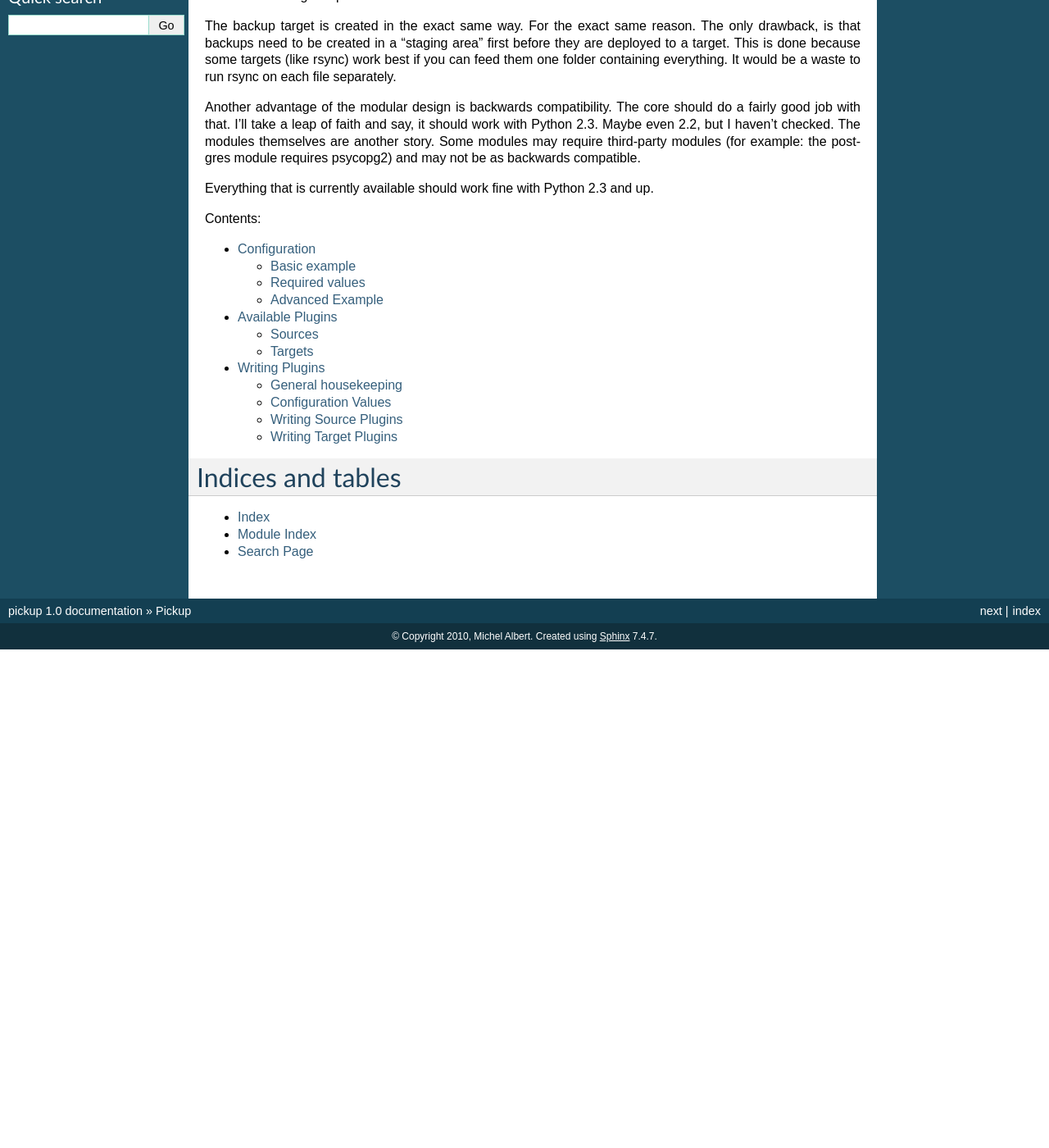
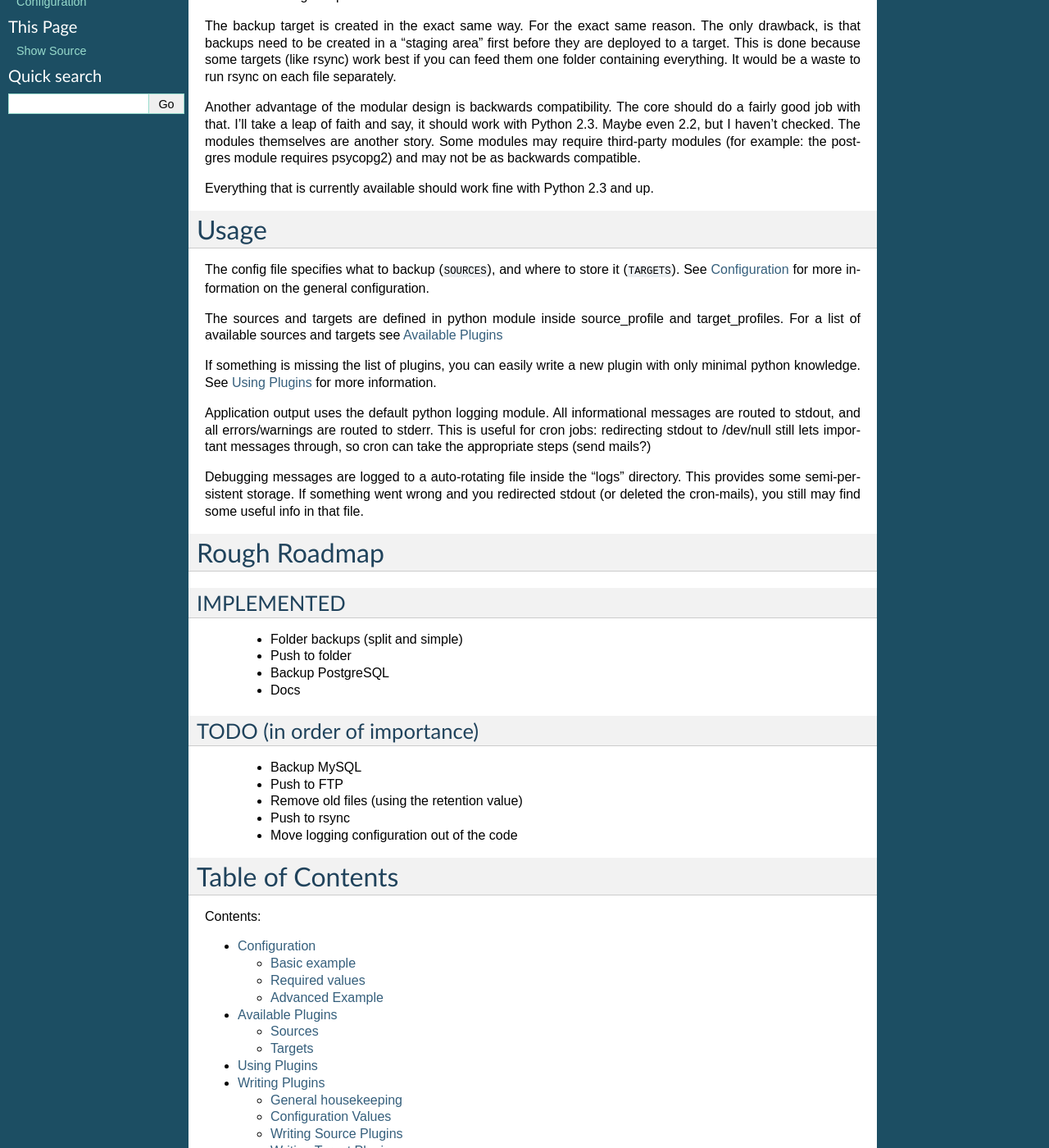
Before and after one commit to exhuma/pickup, a Sphinx documentation site: the page built from docs/source/index.rst, in a window 1280 px wide and 1400 px high, scrolled down 245 px. Shown: the whole window at 82% size. Built offline with Sphinx 7.4.7, drawn with Linux system fonts in a browser that asks for light colours; before the commit the page ends 1037 px from its top, so only the background shows below that; some of the changed text lies outside the part shown.

Commit message:
"command" plugin added
- New source plugin: "command"
- staging area subfolders are now created automatically. No need for
  plugin developers to worry about this step any longer
- Documentation update

```diff
--- a/docs/source/available_plugins.rst
+++ b/docs/source/available_plugins.rst
@@ -14,6 +14,10 @@
 ~~~~~~~~
 .. automodule:: source_profile.postgres
 
+command
+~~~~~~~
+.. automodule:: source_profile.command
+
 Targets
 -------
 
--- a/docs/source/index.rst
+++ b/docs/source/index.rst
@@ -32,6 +32,55 @@
 
 Everything that is currently available should work fine with Python 2.3 and up.
 
+Usage
+=====
+
+The config file specifies what to backup (``SOURCES``), and where to store it
+(``TARGETS``). See :ref:`configuration` for more information on the general
+configuration.
+
+The sources and targets are defined in python module inside source_profile and
+target_profiles.  For a list of available sources and targets see
+:ref:`available_plugins`
+
+If something is missing the list of plugins, you can easily write a new plugin
+with only minimal python knowledge. See :ref:`writing_plugins` for more
+information.
+
+Application output uses the default python logging module. All informational
+messages are routed to stdout, and all errors/warnings are routed to stderr.
+This is useful for cron jobs: redirecting stdout to /dev/null still lets
+important messages through, so cron can take the appropriate steps (send
+mails?)
+
+Debugging messages are logged to a auto-rotating file inside the "logs"
+directory. This provides some semi-persistent storage. If something went wrong
+and you redirected stdout (or deleted the cron-mails), you still may find some
+useful info in that file.
+
+Rough Roadmap
+=============
+
+IMPLEMENTED
+~~~~~~~~~~~
+
+  - Folder backups (split and simple)
+  - Push to folder
+  - Backup PostgreSQL
+  - Docs
+
+TODO (in order of importance)
+~~~~~~~~~~~~~~~~~~~~~~~~~~~~~
+
+  - Backup MySQL
+  - Push to FTP
+  - Remove old files (using the retention value)
+  - Push to rsync
+  - Move logging configuration out of the code
+
+Table of Contents
+=================
+
 Contents:
 
 .. toctree::
```
Also changed, not shown: docs/source/configuration.rst (+8 -1 lines), docs/source/writing_plugins.rst (+14 -1 lines), pickup.py (+10 -7 lines), 4 other files.
